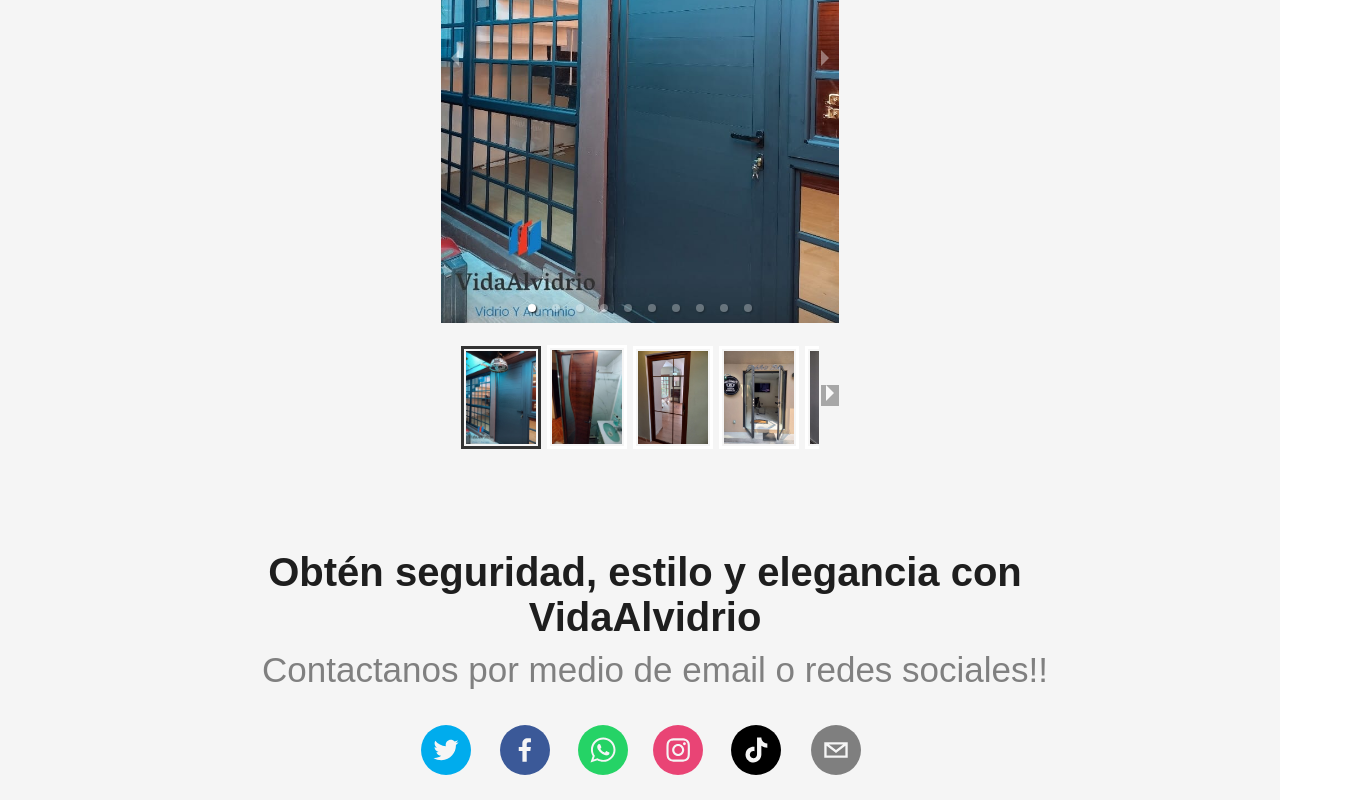
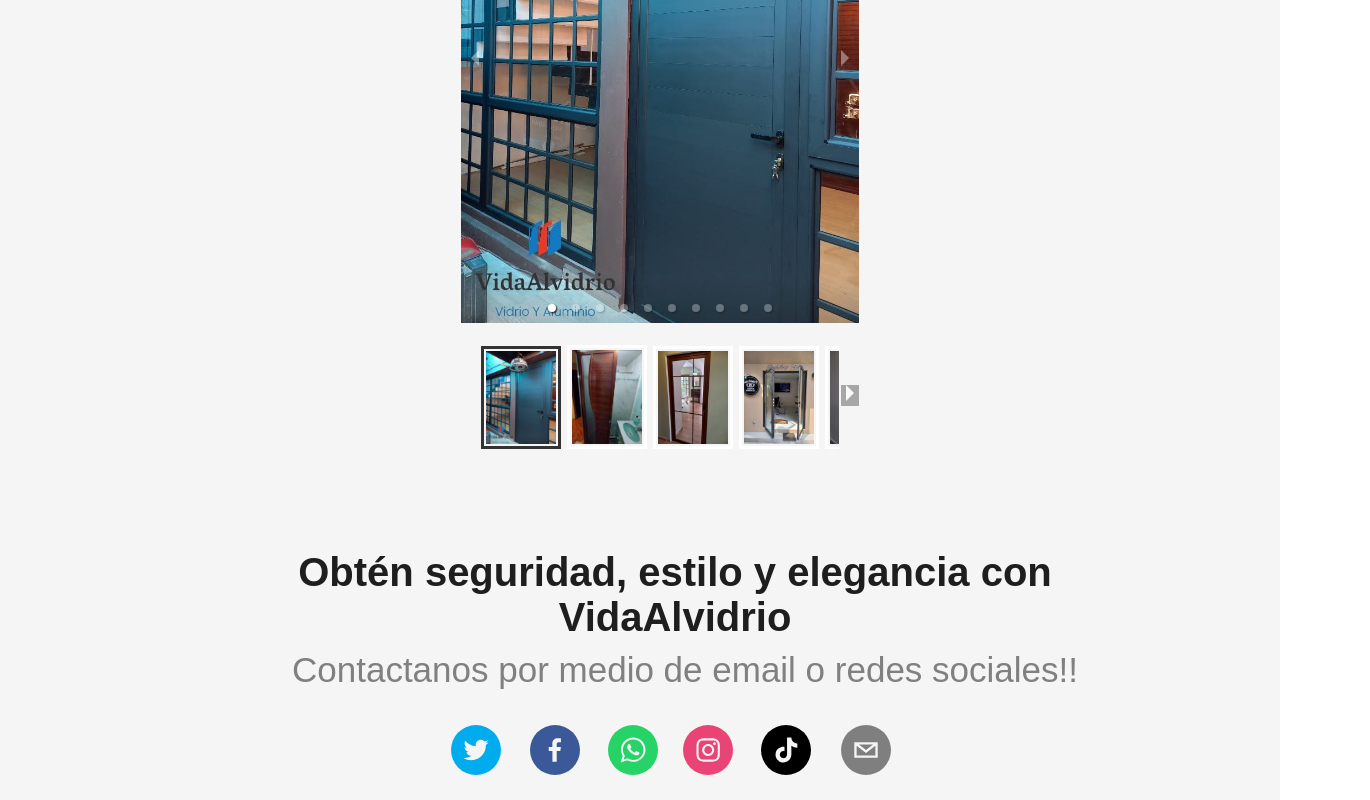
Before and after one commit to Solgonadri/vidaAlVidrioProd, a React (Vite) app: page / in a window 1280 px wide. Shown: the part 2003-2803 px from the top of the page, 1370 px wide, since content can reach past the window. Built offline with nearby package versions, Linux system fonts and the light colour scheme.

Commit message:
pag movil ✨

```diff
--- a/src/App.css
+++ b/src/App.css
@@ -1,13 +1,12 @@
-*body {
+body {
   overflow-y: scroll;
+  overflow-x: hidden;
 }
 
 html{
   margin: auto;
   padding: auto;
 }
-
-
 
 
 *{
@@ -258,3 +257,7 @@ header div{
   margin: auto;
   padding: auto;
 }
+
+#container-section{
+  margin-left: 100px;
+}
--- a/src/App.jsx
+++ b/src/App.jsx
@@ -13,7 +13,7 @@ function App () {
   const { Content } = Layout;
   return (
     <Layout>
-      <Content className="content">
+      <Content className="content" id='container-section'>
         <div className="div_login">
           <Header/>
           <section id='section-p'>
--- a/src/footer/footer.css
+++ b/src/footer/footer.css
@@ -2,7 +2,7 @@
     margin-bottom: 680px;
     position: relative;
     top: 570px;
-    right: 70px;
+    right: 100px;
 }
 footer{
     margin-bottom: 125px;
--- a/src/page/Galery.css
+++ b/src/page/Galery.css
@@ -132,6 +132,7 @@
   height: 100px;
   position: relative;
   top: 160px;
+  right: 40px;
   border: 1px solid #ccc;
   border-radius: 10px;
 }
```
